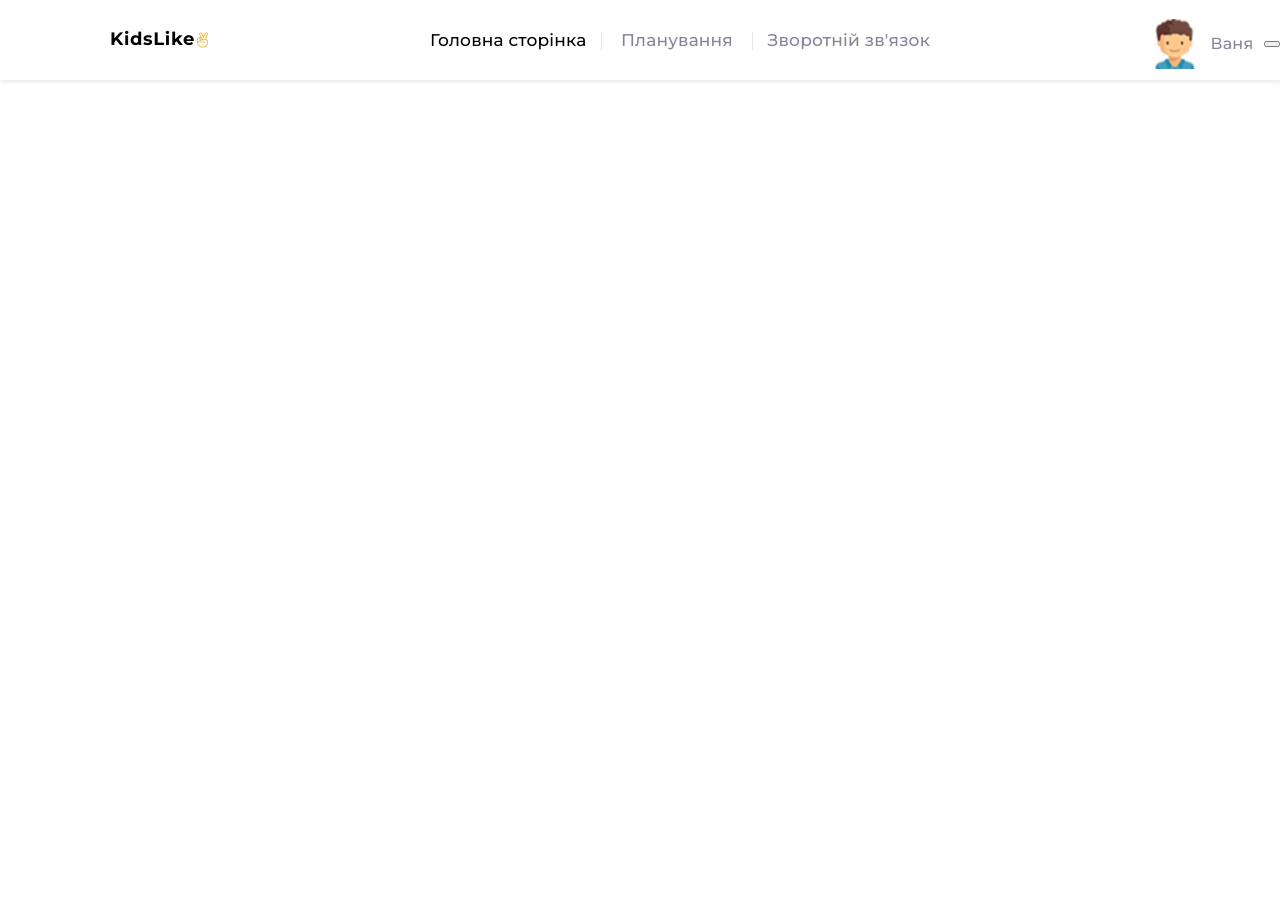
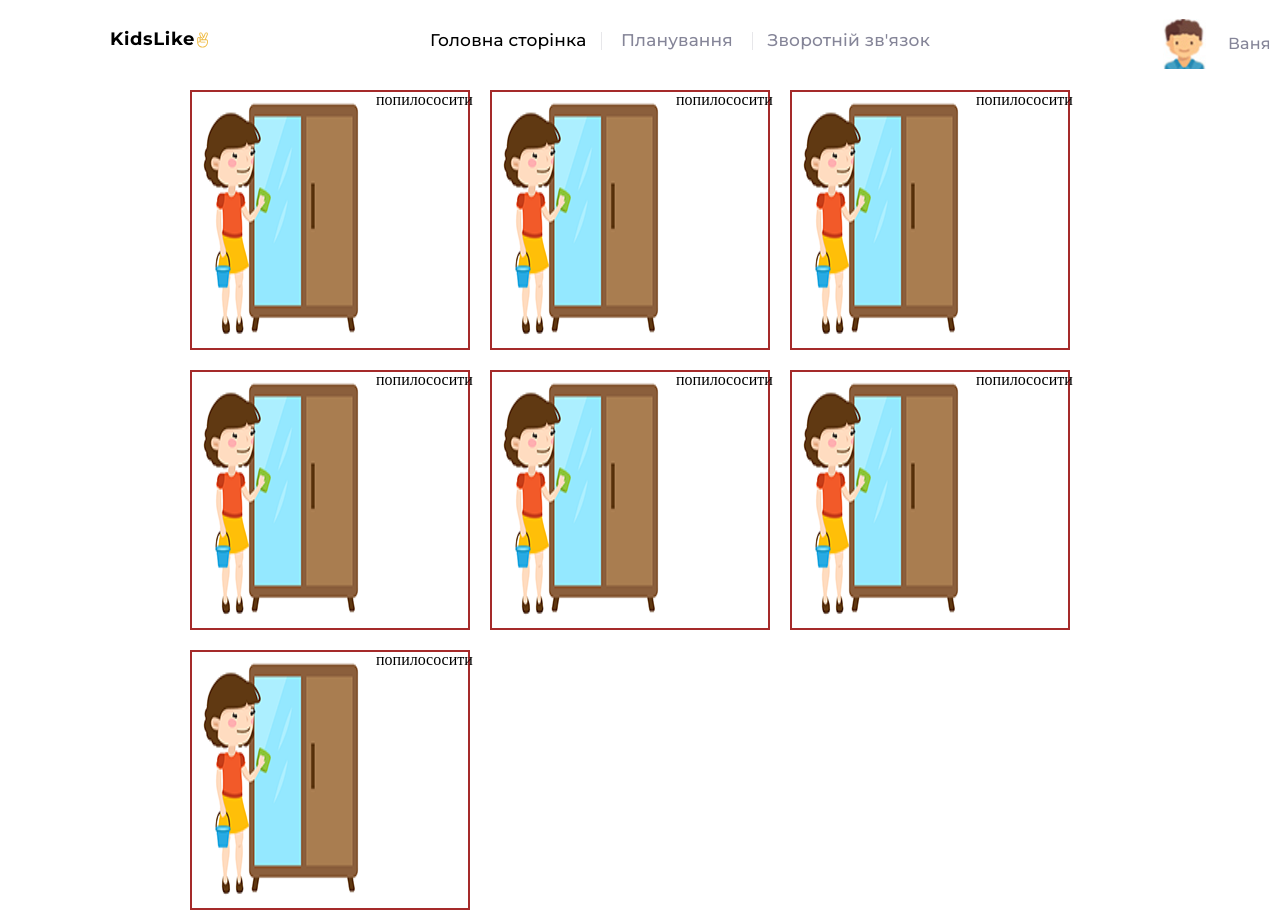
Before and after one commit to vbguard/kidsLike, a React app: page / in a window 1280 px wide. Before the commit the page ends 800 px from the top, so only its background shows below. Built offline with nearby package versions, Linux system fonts and the light colour scheme.

Commit message:
Tasks complited

```diff
--- a/package.json
+++ b/package.json
@@ -64,6 +64,7 @@
     "react-infinite-calendar": "^2.3.1",
     "react-loadable": "^5.5.0",
     "react-loader-spinner": "^2.3.0",
+    "react-modal": "^3.10.1",
     "react-redux": "^7.0.3",
     "react-router-dom": "^5.0.0",
     "react-spinkit": "^3.0.0",
--- a/src/App.js
+++ b/src/App.js
@@ -2,12 +2,26 @@ import React from 'react';
 import { Switch, Route } from 'react-router-dom';
 import AuthPage from './pages/AuthPage/AuthPage';
 import Header from './components/Header/Header';
+import TaskList from './components/TaskList/TaskList';
 // import ProtectedComponent from './hoc/ProtectedComponent';
+import taskImage from './assets/images/tasksImage/pic-6.png';
+
+const cards = [
+  { id: 1, image: taskImage, title: 'попилососити' },
+  { id: 2, image: taskImage, title: 'попилососити' },
+  { id: 3, image: taskImage, title: 'попилососити' },
+  { id: 4, image: taskImage, title: 'попилососити' },
+  { id: 5, image: taskImage, title: 'попилососити' },
+  { id: 6, image: taskImage, title: 'попилососити' },
+  { id: 6, image: taskImage, title: 'попилососити' }
+  // { id: 6, image: taskImage, title: 'попилососити' }
+];
 
 function App() {
   return (
     <>
       <Header />
+      <TaskList items={cards} />
       <Switch>
         <Route path="/auth" components={<AuthPage />} />
       </Switch>
--- a/src/components/Header/Header.module.css
+++ b/src/components/Header/Header.module.css
@@ -21,6 +21,7 @@ img {
     margin: 0 auto;
     display: flex;
     justify-content: space-around;
+   margin-bottom: 20px;
 }
 
 .logoIcon {
--- a/src/components/NavLogin/NavLogin.js
+++ b/src/components/NavLogin/NavLogin.js
@@ -30,7 +30,7 @@ export default class NavLogin extends Component {
             height="16"
           />
           Ваня
-          <button type="button" onClick={this.toggleModal}>
+          <button type="button" onClick={this.toggleModal} className={styles.btn}>
             <Icon icon="Burger" className={styles.burger} />
           </button>
         </span>
--- a/src/components/NavLogin/NavLogin.module.css
+++ b/src/components/NavLogin/NavLogin.module.css
@@ -109,17 +109,20 @@
     .container {
       justify-content: space-between;
       margin-top: 30px;
-      width: 88px;
+      width: 80px;
       align-items: center;
     }
 
 
 
-    .menuOpenContainer {
+    .menuOpenContainer
+    {
         display: none;
     }
 
-
+    .btn {
+        display: none;
+    }
     .burger {
         display: none;
     }
@@ -139,7 +142,7 @@
 @media screen and (min-width: 1280px) {
     .container {
         width: 130px;
-        justify-content: space-between;
+        justify-content: space-around;
         margin-top: 11px;
     }
     .user {
```
Also changed, not shown: 1 other file (tests, documents, lock files or other folders).
